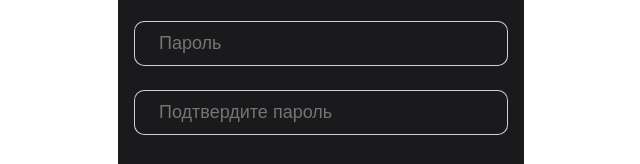
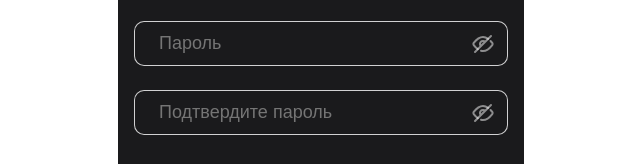
Before and after one commit to Hov26/tcs, a website: page app/login.html in a window 1280 px wide. Shown: the part 261-425 px from the top of the page, 319-959 px from the left. Drawn offline with Linux system fonts and the light colour scheme.

Commit message:
add eye icon in input

```diff
--- a/app/login.html
+++ b/app/login.html
@@ -38,19 +38,32 @@
           id="email"
           class="bg-main form-input fz18"
         />
+        <div class="input-wrapper">
           <input
             type="password"
             placeholder="Пароль"
             id="pass"
             class="bg-main form-input fz18"
           />
-
+          <img
+            src="./images/src/icon-eye.svg"
+            alt="eye icon"
+            class="icon-eye"
+          />
+        </div>
+        <div class="input-wrapper">
           <input
             type="password"
             placeholder="Подтвердите пароль"
             id="pass"
             class="bg-main form-input fz18"
           />
+          <img
+            src="./images/src/icon-eye.svg"
+            alt="eye icon"
+            class="icon-eye"
+          />
+        </div>
       </form>
       <a href="#" class="register btn orange"> Зарегистрироваться </a>
       <div class="account-ask d-flex">
--- a/app/sass/login.sass
+++ b/app/sass/login.sass
@@ -19,8 +19,9 @@
     .form-input
         border: 1px solid var(--white80)
         border-radius: 10px
-        padding: 11px 24px
+        padding: 11px 43px 11px 24px
         color: var(--white80)
+        width: 100%
     .register
         display: inline-block
         width: 100%
@@ -28,3 +29,12 @@
     .account-ask
         justify-content: center
         gap: 2px
+    .input-wrapper
+        position: relative
+    .icon-eye
+        width: 24px
+        position: absolute
+        right: 13px
+        top: 50%
+        transform: translateY(-50%)
+        cursor: pointer
```
Also changed, not shown: app/css/app.min.css. Lines whose indentation alone changed are shown as unchanged.
